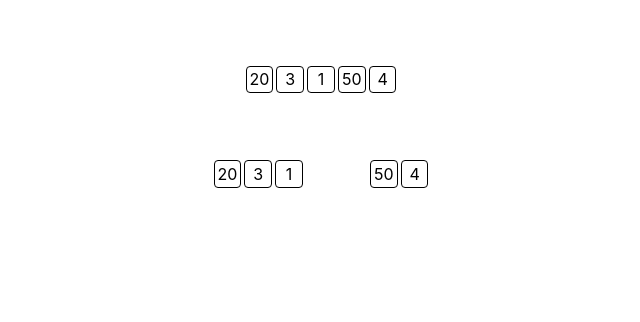
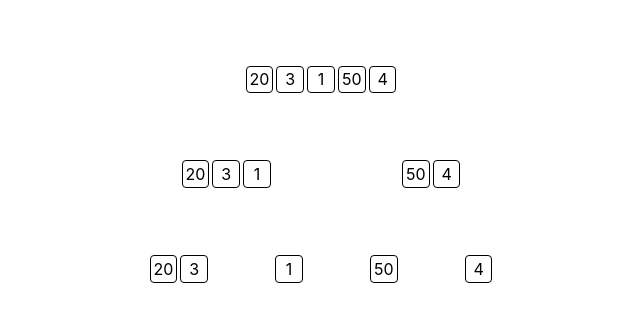
Before and after one commit to ShaimaaAliECE/se3350_project-group-13, a React (Create React App) app in the folder sortalgorithgame/: page / in a window 1280 px wide. Shown: the top 322 px of the page, without its empty margins (319-959 px from the left). Built offline with nearby package versions, Linux system fonts and the light colour scheme.

Commit message:
more visualization work

```diff
--- a/sortalgorithgame/src/components/Mergesort.js
+++ b/sortalgorithgame/src/components/Mergesort.js
@@ -3,7 +3,6 @@ import '../styles/Mergesort.css';
 
 export default function Mergesort() {
     // Array
-    // let arr = [1, 2, 3, 4, 5];
     const [array, setArray] = useState([20,3,1,50,4]);
     // Step to walkthrough
     const [steps, setSteps] = useState(0);
@@ -12,9 +11,9 @@ export default function Mergesort() {
         return (
             <div className="array">
                 {
-                    array.map(element => {
+                    array.map((element, id) => {
                         return (
-                            <div className="elements">{element}</div>
+                            <div className="elements" key={id}>{element}</div>
                         );
                     })
                 }
@@ -22,29 +21,48 @@ export default function Mergesort() {
         );
     }
 
-    // Split array in half
-    function splitArray(array){
+    function split(array){
         let counter = 0;
-        let arrayOne = [];
-        let arrayTwo = [];
+        let left = [];
+        let right = [];
         let halfIndex = Math.ceil(array.length/2);
         while(counter < array.length){
-            if(counter<halfIndex){
-                arrayOne.push(array[counter]);
+            if(array.length == 1){
+                return array;
+            }
+            else if(counter<halfIndex){
+                left.push(array[counter]);
             } else {
-                arrayTwo.push(array[counter]);
+                right.push(array[counter]);
             }
             counter++;
         }
+        return {left, right};
+    }
+
+    // Split array in half
+    function Merge(array){
+        let arrayOne = split(array);
+        let arrayOneLeft = arrayOne.left;
+        let arrayOneRight = arrayOne.right;
+
+        let arrayTwo = split(arrayOneLeft);
+        let arrayTwoLeft = arrayTwo.left;
+        let arrayTwoRight = arrayTwo.right;
+
+        let arrayThree = split(arrayOneRight);
+        let arrayThreeLeft = arrayThree.left;
+        let arrayThreeRight = arrayThree.right;
 
         return (
+            <div className="visual-container">
             <div className="split-container">
                 <div className="array" id="array-split-one">
                     {
                         /* Display arrayOne */
-                        arrayOne.map(element=>{
+                        arrayOneLeft.map((element, id)=>{
                             return (
-                                <div className="elements">{element}</div>
+                                <div className="elements" key={id}>{element}</div>
                             );
                         })
                     }
@@ -53,21 +71,76 @@ export default function Mergesort() {
                 <div className="array" id="array-split-two">
                     {
                         /* Display arrayTwo */
-                        arrayTwo.map(element=>{
+                        arrayOneRight.map((element, id)=>{
                             return (
-                                <div className="elements">{element}</div>
+                                <div className="elements" key={id}>{element}</div>
                             );
                         })
                     }
                 </div>
             </div>
+
+            <div className="split-container">
+                <div className="array" id="array-split-one">
+                    {
+                        /* Display arrayOne */
+                        arrayTwoLeft.map((element, id)=>{
+                            return (
+                                <div className="elements" key={id}>{element}</div>
+                            );
+                        })
+                    }
+                </div>
+
+                <div className="array" id="array-split-two">
+                    {
+                        /* Display arrayTwo */
+                        arrayTwoRight.map((element, id)=>{
+                            return (
+                                <div className="elements" key={id}>{element}</div>
+                            );
+                        })
+                    }
+                </div>
+
+                <div className="array" id="array-split-three">
+                    {
+                        /* Display arrayOne */
+                        arrayThreeLeft.map((element, id)=>{
+                            return (
+                                <div className="elements" key={id}>{element}</div>
+                            );
+                        })
+                    }
+                </div>
+
+                <div className="array" id="array-split-four">
+                    {
+                        /* Display arrayTwo */
+                        arrayThreeRight.map((element, id)=>{
+                            return (
+                                <div className="elements" key={id}>{element}</div>
+                            );
+                        })
+                    }
+                </div>
+            </div>
+            </div>
         );
     }
+
+    /*
+
+        - Non-recursive merge sort
+        - Seperate splitting function so it can return both arrays
+        - Function to display step by step?
+
+    */
 
     return (
         <div className="mergesort-container">
             {Array(array)}
-            {splitArray(array)}
+            {Merge(array)}
         </div>
     );
 }
--- a/sortalgorithgame/src/styles/Mergesort.css
+++ b/sortalgorithgame/src/styles/Mergesort.css
@@ -25,7 +25,14 @@
 }
 
 .split-container{
+    display:flex;
+    justify-content: space-around;
+}
+
+
+.visual-container{
     display: flex;
+    flex-direction: column;
 }
 
 #array-split-one{
@@ -35,3 +42,11 @@
 #array-split-two{
     margin:4rem 2rem 0rem 2rem;
 }
+
+#array-split-three{
+    margin:4rem 2rem 0rem 2rem;
+}
+
+#array-split-four{
+    margin:4rem 2rem 0rem 2rem;
+}
```
